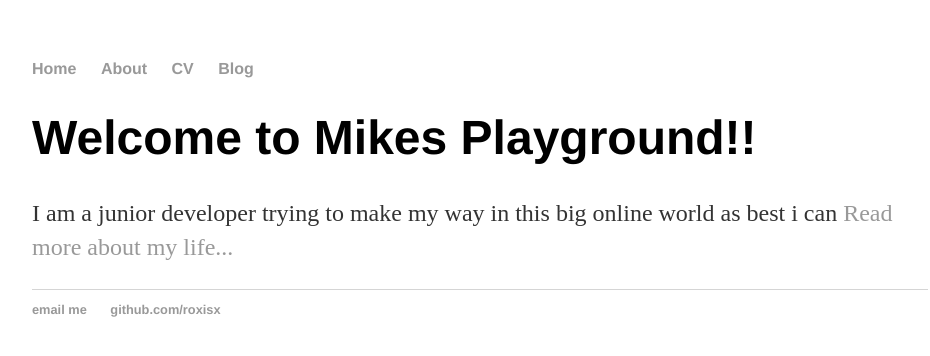
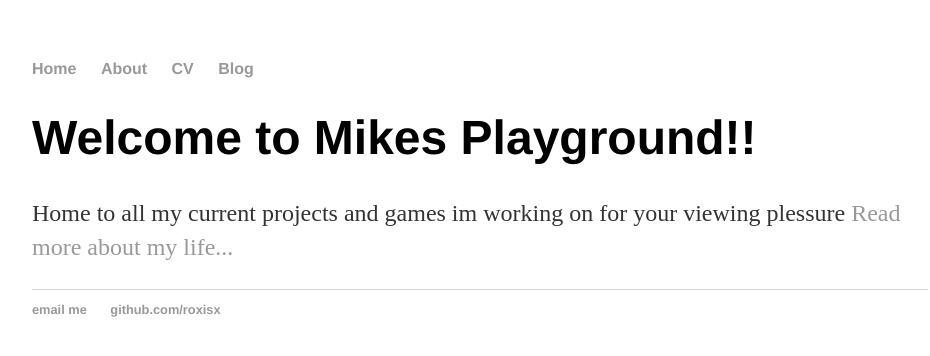
Before and after one commit to Roxisx/Roxisx.gibhub.io, a Jekyll site: the page built from index.html, in a window 1280 px wide. Shown: the top 356 px of the page, without its empty margins (160-1090 px from the left). Built offline with Jekyll 4.4.1, drawn with Linux system fonts in a browser that asks for light colours.

Commit message:
Update index.html
updated to include default master page

```diff
--- a/index.html
+++ b/index.html
@@ -1,33 +1,8 @@
-<!DOCTYPE html>
-<html>
-	<head>
-		<title>Mikes Playground</title>
-		<!-- link to main stylesheet -->
-		<link rel="stylesheet" type="text/css" href="/css/main.css">
-	</head>
-
-
-
-	<body>
-		<nav>
-    		<ul>
-        		<li><a href="/">Home</a></li>
-	        	<li><a href="/about">About</a></li>
-        		<li><a href="/cv">CV</a></li>
-        		<li><a href="/blog">Blog</a></li>
-    		</ul>
-		</nav>
-		<div class="container">
-    		<div class="blurb">
-        		<h1>Welcome to Mikes Playground!!</h1>
-				<p>I am a junior developer trying to make my way in this big online world as best i can <a href="/about">Read more about my life...</a></p>
-    		</div><!-- /.blurb -->
-		</div><!-- /.container -->
-		<footer>
-    		<ul>
-        		<li><a href="mailto:JNRMIC004@myuct.ac.za">email me</a></li>
-        		<li><a href="https://github.com/roxisx">github.com/roxisx</a></li>
-			</ul>
-		</footer>
-	</body>
-</html>
+---
+layout: default
+title: Mikes Playground, HOME
+---
+<div class="intro">
+	<h1>Welcome to Mikes Playground!!</h1>
+	<p>Home to all my current projects and games im working on for your viewing plessure <a href="/about">Read more about my life...</a></p>
+</div><!-- /.intro -->
```
